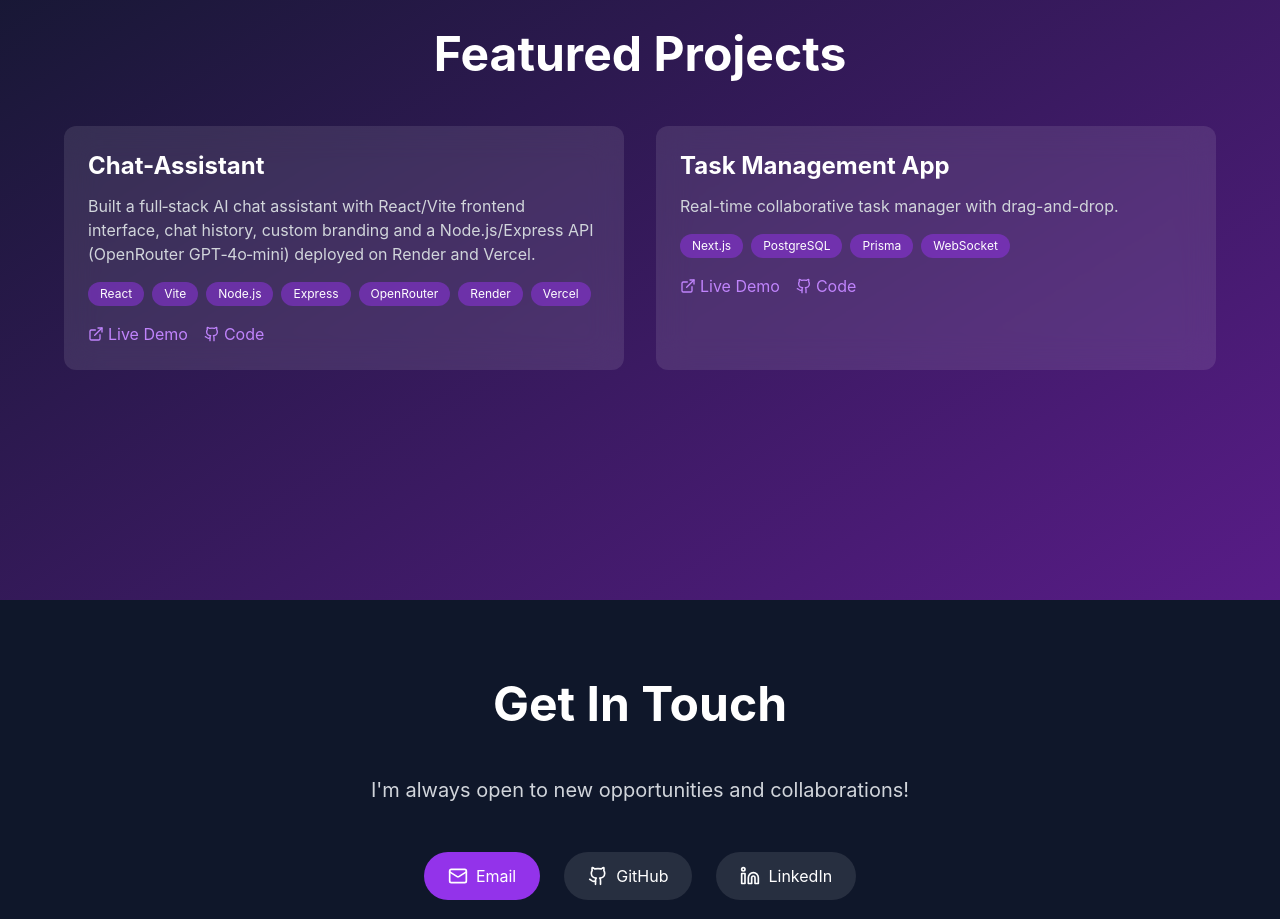
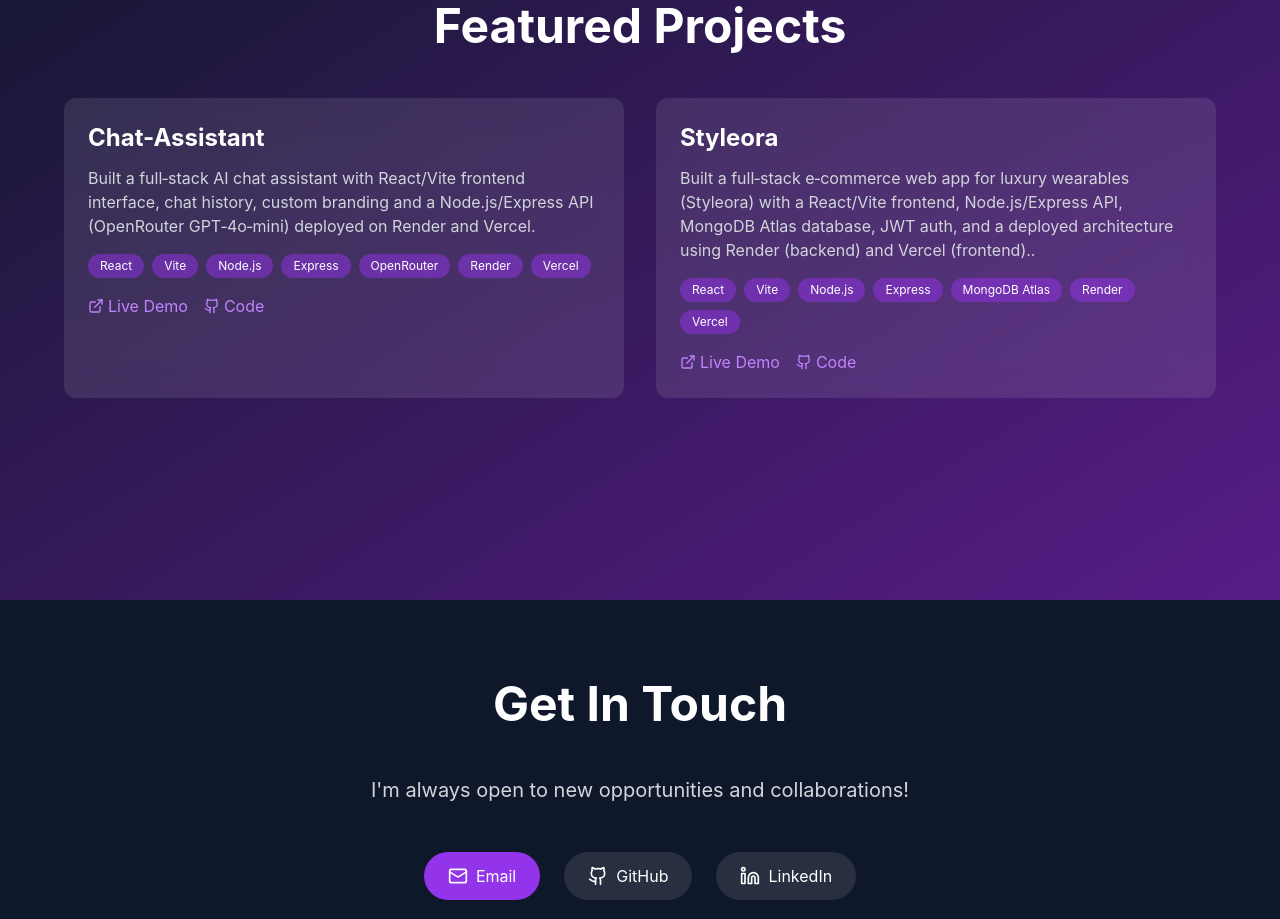
Before and after one commit to anujk-devl/Portfolio, a React (Create React App) app: page / in a window 1280 px wide. Shown: the part 1800-2719 px from the top of the page. Built offline with nearby package versions, Linux system fonts and the light colour scheme.

Commit message:
updated project.js

```diff
--- a/src/components/Projects.js
+++ b/src/components/Projects.js
@@ -11,11 +11,11 @@ export default function Projects() {
       github: "https://github.com/anujk-devl/chat-assistant"
     },
     {
-      title: "Task Management App",
-      description: "Real-time collaborative task manager with drag-and-drop.",
-      tech: ["Next.js", "PostgreSQL", "Prisma", "WebSocket"],
-      link: "#",
-      github: "#"
+      title: "Styleora",
+      description: "Built a full‑stack e‑commerce web app for luxury wearables (Styleora) with a React/Vite frontend, Node.js/Express API, MongoDB Atlas database, JWT auth, and a deployed architecture using Render (backend) and Vercel (frontend)..",
+      tech: ["React", "Vite", "Node.js", "Express", "MongoDB Atlas", "Render", "Vercel"],
+      link: "https://styleora-lemon.vercel.app/",
+      github: "https://github.com/anujk-devl/styleora"
     }
   ];
 
```
